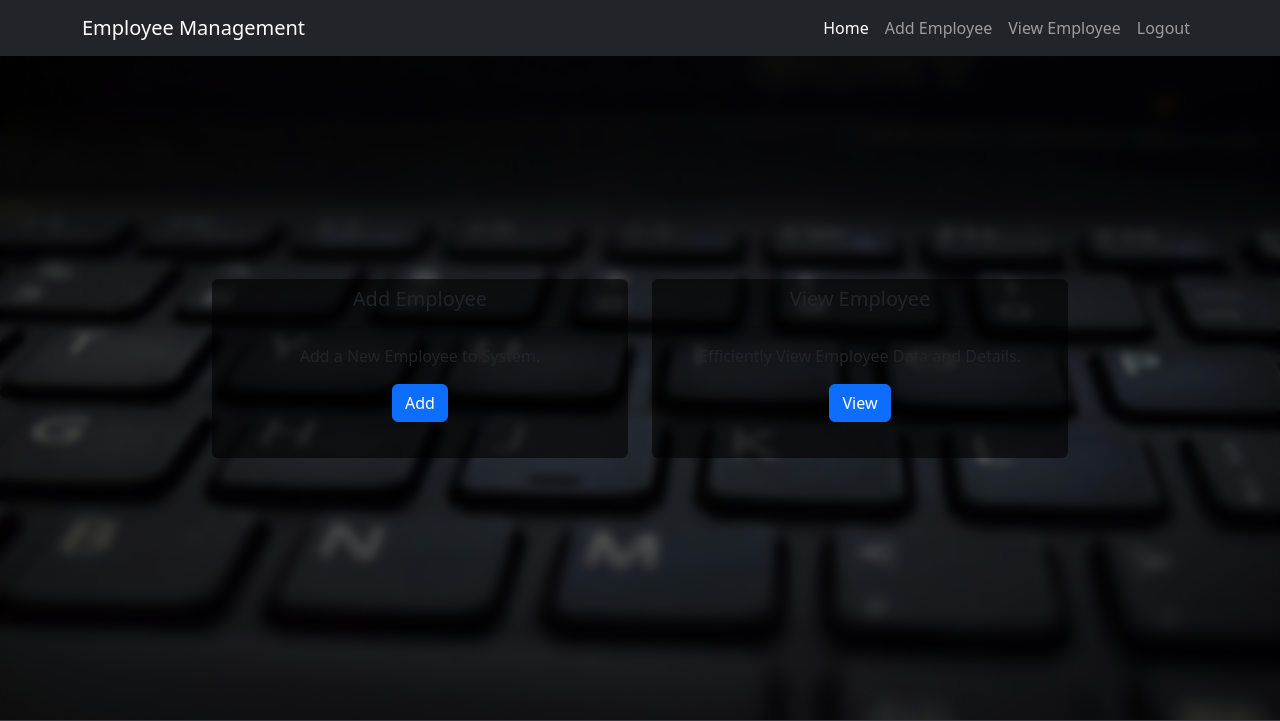
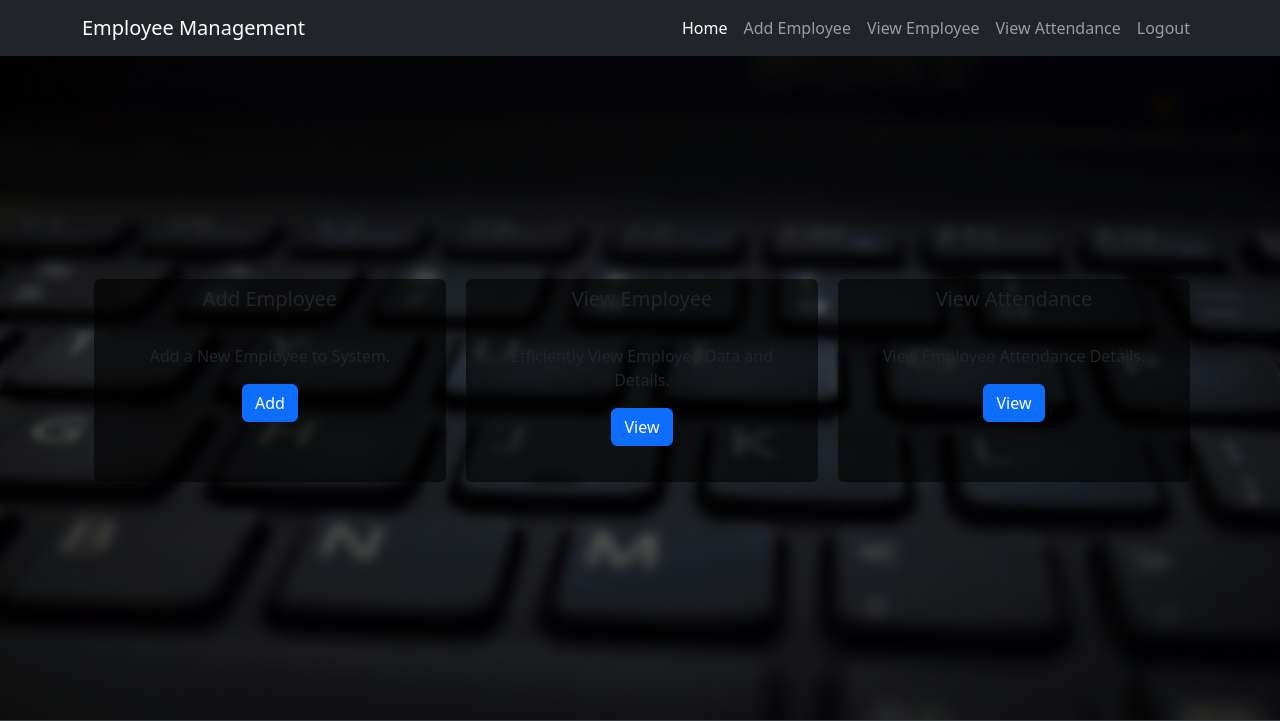
Before and after one commit to shrmsarthak/EmployeeManagementSystemAdmin, a Flask app: page /dashboard in a window 1280 px wide. Shown: the top 721 px of the page. Run offline with Flask 3, Linux system fonts and the light colour scheme; the visitor is signed in with stand-in values (Sample User, id 1); parts of the project's set-up code (start-up, migrations or seed data) failed here and were passed over; some libraries are stand-ins or nearby versions.

Commit message:
view attendance done

```diff
--- a/app.py
+++ b/app.py
@@ -245,6 +245,25 @@ def view_all_locations_history(email):
 
     return render_template("view_all_locations_history.html", locations=locations, email=email, api_key=google_maps_api_key)
 
+@app.route('/view_attendance')
+def view_attendance():
+    attendance_data = []
+    employee_ref = db.reference('employees')
+    employees = employee_ref.get()
+    if employees:
+        for email, employee in employees.items():
+            if 'attendance' in employee:
+                for date, record in employee['attendance'].items():
+                    attendance_data.append({
+                        'name': employee.get('name', 'N/A'),
+                        'employee_code': employee.get('employee_code', 'N/A'),
+                        'date': date,
+                        'check_in': record.get('check-in', 'N/A'),
+                        'check_out': record.get('check-out', 'N/A')
+                    })
+
+    return render_template('view_attendance.html', attendance=attendance_data)
+
 @app.route('/logout')
 def logout():
     session.pop('logged_in', None)
--- a/templates/base.html
+++ b/templates/base.html
@@ -74,6 +74,9 @@
                         <li class="nav-item">
                             <a class="nav-link" href="/view_employee">View Employee</a>
                         </li>
+                        <li class="nav-item">
+                            <a class="nav-link" href="/view_attendance">View Attendance</a>
+                        </li>
                     {% endif %}
 
                     {% if 'logged_in' in session %}
--- a/templates/dashboard.html
+++ b/templates/dashboard.html
@@ -4,9 +4,10 @@
 <br>
 
 <div class="container d-flex justify-content-center align-items-center" style="min-height: 70vh;">
-    <div class="row text-center">
-        <div class="col-md-6 mb-4">
-            <div class="card h-100" style="width: 26rem;">
+    <div class="row text-center justify-content-center">
+        <!-- Card 1 -->
+        <div class="col-md-4">
+            <div class="card h-100" style="width: 22rem;">
                 <div class="card-header">
                     <h5>Add Employee</h5>
                 </div>
@@ -17,8 +18,9 @@
             </div>
         </div>
 
-        <div class="col-md-6 mb-4">
-            <div class="card h-100" style="width: 26rem;">
+        <!-- Card 2 -->
+        <div class="col-md-4">
+            <div class="card h-100" style="width: 22rem;">
                 <div class="card-header">
                     <h5>View Employee</h5>
                 </div>
@@ -28,6 +30,19 @@
                 </div>
             </div>
         </div>
+
+        <!-- Card 3 -->
+        <div class="col-md-4">
+            <div class="card h-100" style="width: 22rem;">
+                <div class="card-header">
+                    <h5>View Attendance</h5>
+                </div>
+                <div class="card-body">
+                    <p>View Employee Attendance Details.</p>
+                    <a href="view_attendance" class="btn btn-primary">View</a>
+                </div>
+            </div>
+        </div>
     </div>
 </div>
 
--- a/templates/view_employee.html
+++ b/templates/view_employee.html
@@ -54,8 +54,10 @@
                                             class="btn btn-info btn-sm">View</a>
                                         <a href="{{ url_for('edit_employee', email=email) }}"
                                             class="btn btn-warning btn-sm">Edit</a>
-                                        <a href="{{ url_for('location_history', email=email) }}"
-                                            class="btn btn-secondary btn-sm">Location History</a>
+                                            <a href="{{ url_for('location_history', email=email) }}"
+                                            class="btn btn-secondary btn-sm"
+                                            style="min-width: 160px;">Location History</a>
+
                                     </div>
 
                                 </td>
```
Also changed, not shown: templates/view_attendance.html (added, +41 -0 lines).
